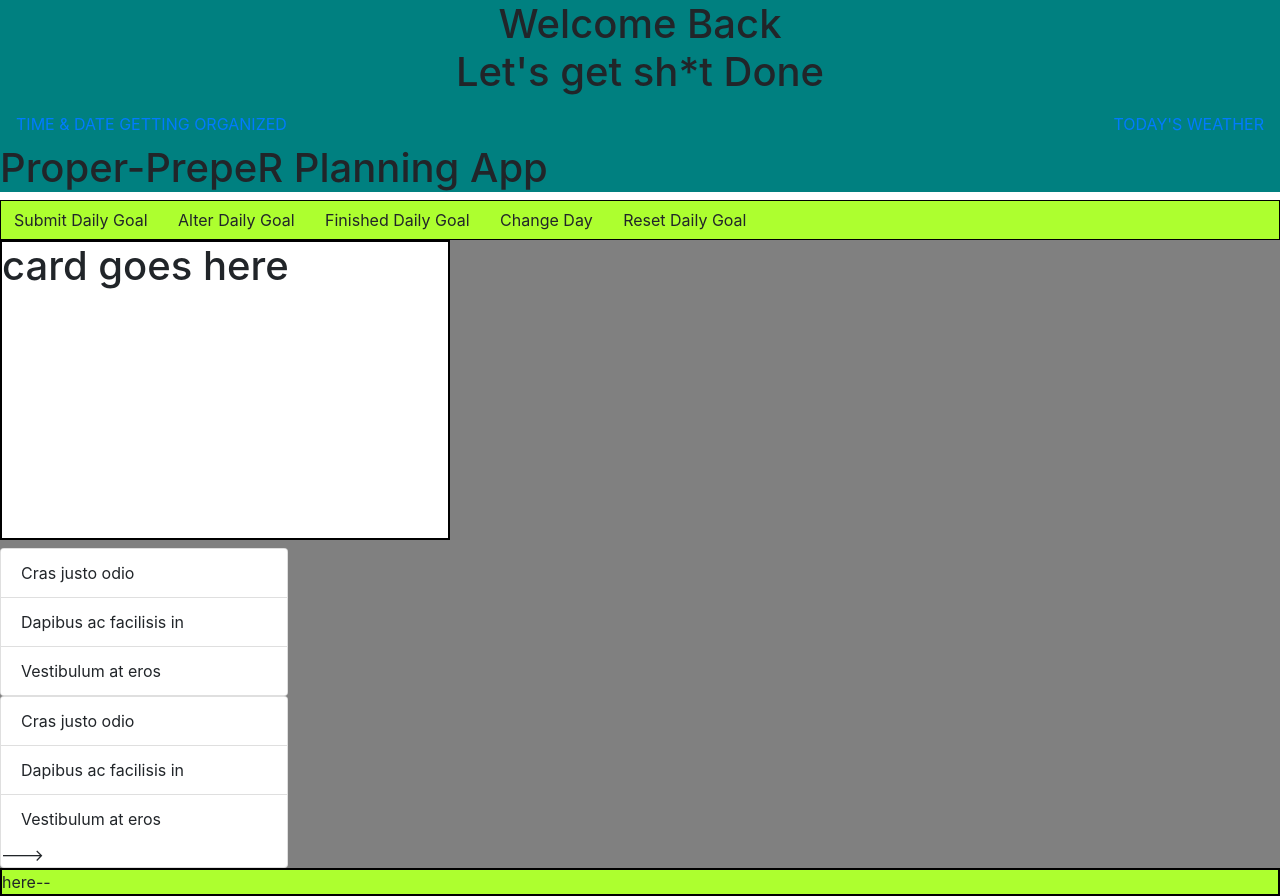
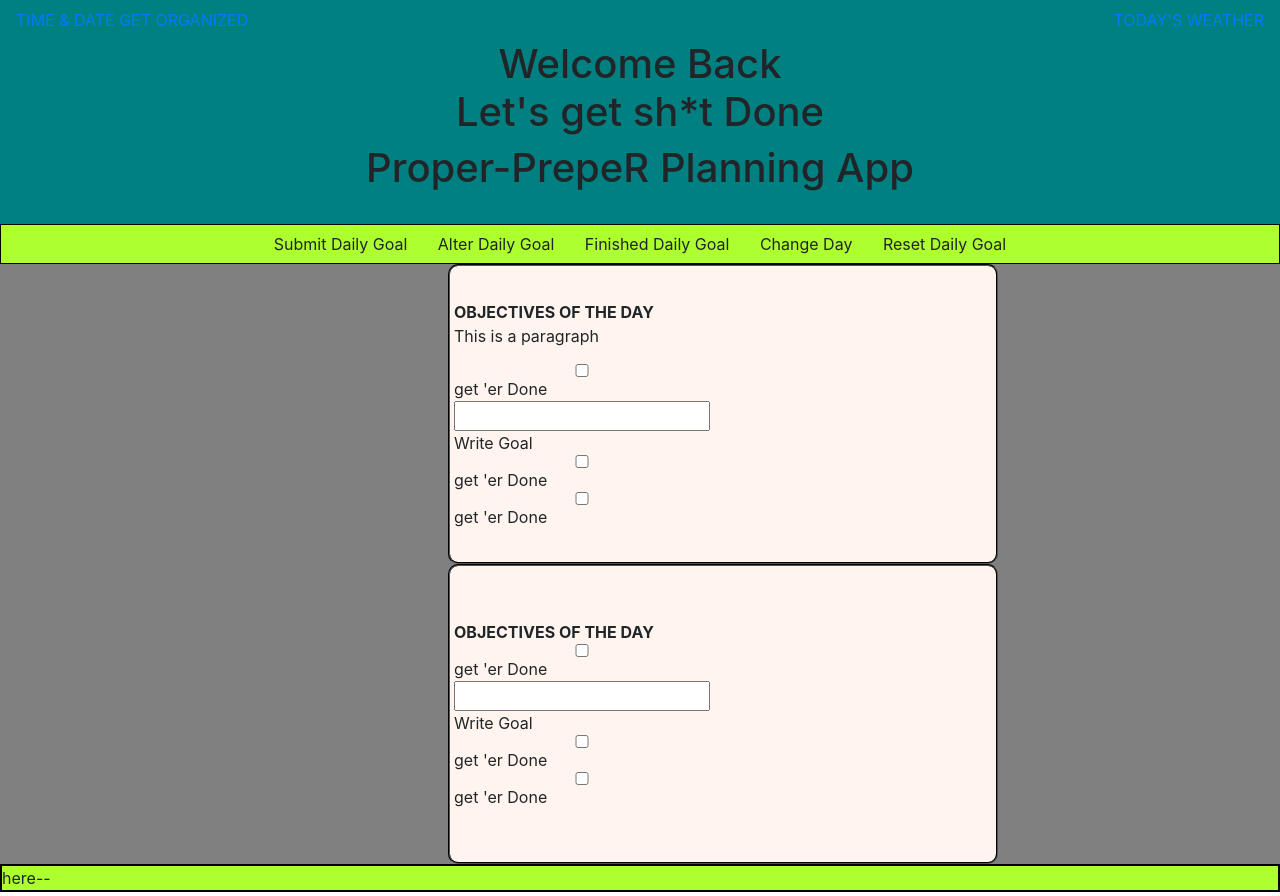
Before and after one commit to BenjaminShostak/Hw5, a plain HTML site: page index.html in a window 1280 px wide. Drawn offline with nearby package versions, Linux system fonts and the light colour scheme.

Commit message:
updating JS

```diff
--- a/Style.css
+++ b/Style.css
@@ -12,19 +12,51 @@ main {
     background-color: grey;
 }
 
-.card-class {
-    border: 2px solid black;
-    height: 300px;
-    width: 450px;
-    background-color:white;
+.wrapperbody {
+align-content:center ;
 }
 
+
+.card-class {
+    display: flex;
+    align-items: center;
+    border: 2px groove black;
+    height: 300px;
+    width: 550px;
+    background-color:seashell;
+    margin-left: 35%;
+    border-radius: 10px;
+}
+
+.btnSetUp {
+    display: grid;
+    margin: 4px;
+}
+
+.btnLabel {
+    align-items: center;
+}
 .WelBackH1 {
 text-align: center;
 }
 .container-buttons {
     background-color:greenyellow;
     border: 1px solid black;
+    text-align:center;
+
+}
+
+.properPreper {
+text-align: center;
+}
+
+#wrapperNav{
+    justify-content: space-between;
+    color: seashell;
+}
+
+.navbar-right{
+    color: seashell;
 }
 
 footer {
--- a/index.html
+++ b/index.html
@@ -11,26 +11,28 @@
     <body>
     <header class="header">
 <div id="container-nav">
-    <h1 class=" WelBackH1">  Welcome Back<br> Let's get sh*t Done</h1>
-    <div id="wrapper-nav">
+
+    <div id="wrapperNav">
         <nav class="navbar">
             <div class="navbar-left">
                 <a href="https://www.timeanddate.com/worldclock/" target="blank">TIME & DATE</a>
-                <a href="https://www.youtube.com/results?search_query=getting+organized+in+life">GETTING ORGANIZED</a>
+                <a href="https://www.youtube.com/results?search_query=getting+organized+in+life">GET ORGANIZED</a>
             </div>
             <div class="navbar-right">
                 <a href="//www.cnn.com/weather" target="blank"> TODAY'S WEATHER</a>
             </div>
         </div>
-        </nav>
-    <h1> Proper-Prepe<span>R</span> Planning App</h1>
+    </nav>
+    <h1 class=" WelBackH1">  Welcome Back<br> Let's get sh*t Done</h1>
+    <h1 class="properPreper"> Proper-Prepe<span></backwards>R<backwards></span> Planning App</h1>
+        <label for="Welcome"></label>
     </header><!--jumbo tron here-->
     <main>
 
     <div class="container-buttons">
     <!--list of buttons to click-->
-        <div class="wrapper-buttons">
-            <button type="submit" id="submit-btn" class="submit-btn btn">Submit Daily Goal</button>
+        <div class="wrapperbuttons">
+            <button type="submit" id="submitBtn" class="submit-btn btn" onclick="append">Submit Daily Goal</button>
             <button id="alter-btn" class="alter-btn btn">Alter Daily Goal</button>
             <button id="finished-btn" class="finished-btn btn">Finished Daily Goal</button>
             <button id="change-day-btn" class="change-day-btn btn">Change Day</button>
@@ -40,24 +42,30 @@
 </div>
     <div class="containerbody">
         <div class="wrapperbody">
-            <h1 class="card-class">card goes here</h1><!--jumbotron again?cards?-->
-            <div class="card" style="width: 18rem;">
-                <ul class="list-group list-group-flush">
-                  <li class="list-group-item">Cras justo odio</li>
-                  <li class="list-group-item">Dapibus ac facilisis in</li>
-                  <li class="list-group-item"> Vestibulum at eros</li>
-                </ul>
-              </div>
-     </div>
- </div>
- <div class="card" style="width: 18rem;">
-    <ul class="list-group list-group-flush">
-      <li class="list-group-item">Cras justo odio</li>
-      <li class="list-group-item">Dapibus ac facilisis in</li>
-      <li class="list-group-item">Vestibulum at eros</li>
-    </ul>--->
-  </div>
+           <div class="card-class"><!--jumbotron again?cards?-->
+            <div class="btnSetUp">
+                <div class="btnLabel"><B>OBJECTIVES OF THE DAY</B></div>
+                <p>This is a paragraph</p>
+            <input type="checkbox" >get 'er Done</input>
+            <input type="text">Write Goal</input>
+            <input type="checkbox">get 'er Done</input>
+            <input type="checkbox">get 'er Done</input>
+        </div>
+        </div>
+        <div class="containerbody">
+            <div class="wrapperbody">
+               <div class="card-class"><!--jumbotron again?cards?-->
+                <div class="btnSetUp">
+                    <div class="btnLabel"><B>OBJECTIVES OF THE DAY</B></div>
+                <input type="checkbox" >get 'er Done</input>
+                <input type="text">Write Goal</input>
+                <input type="checkbox">get 'er Done</input>
+                <input type="checkbox">get 'er Done</input>
+            </div>
+            </div>
+
 </main>
 </body>
 <footer class="footer">here--</footer>
+<script type="text/javascript"
 </html>
```
Also changed, not shown: Script.js (+22 -10 lines).
